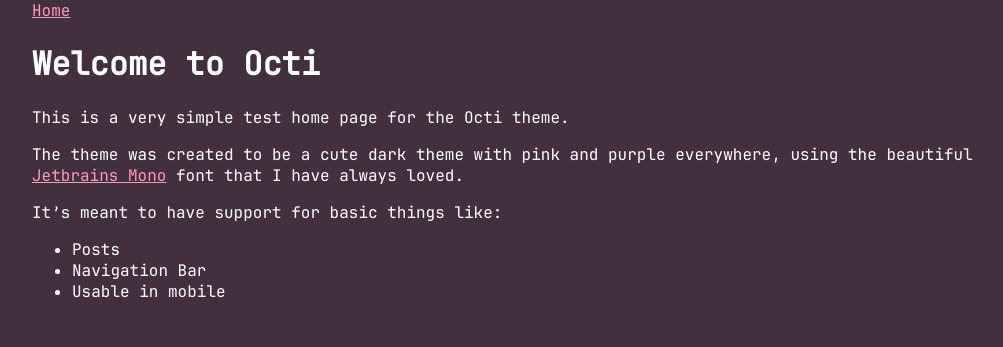
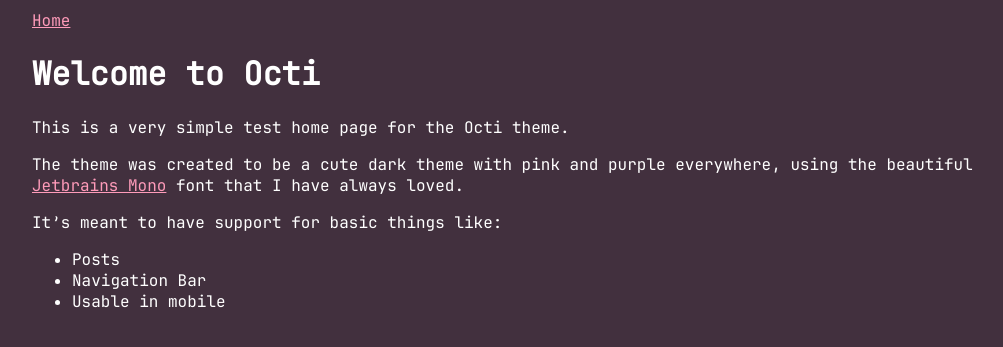
Before and after one commit to justalemon/Octi, a Jekyll site: the page built from index.md, in a window 1280 px wide. Shown: the top 347 px of the page, without its empty margins (108-1111 px from the left). Built offline with Jekyll 4.4.1, drawn with Linux system fonts in a browser that asks for light colours; our own code applies the rules of GitHub Pages for plain Markdown files.

Commit message:
Add a bit of margin on the top of the navigation

```diff
--- a/assets/style.css
+++ b/assets/style.css
@@ -16,6 +16,10 @@ a:visited {
     color: #ff6b99;
 }
 
+#nav {
+    margin-top: 10px;
+}
+
 #nav-pages {
     display: flex;
     float: right;
```
